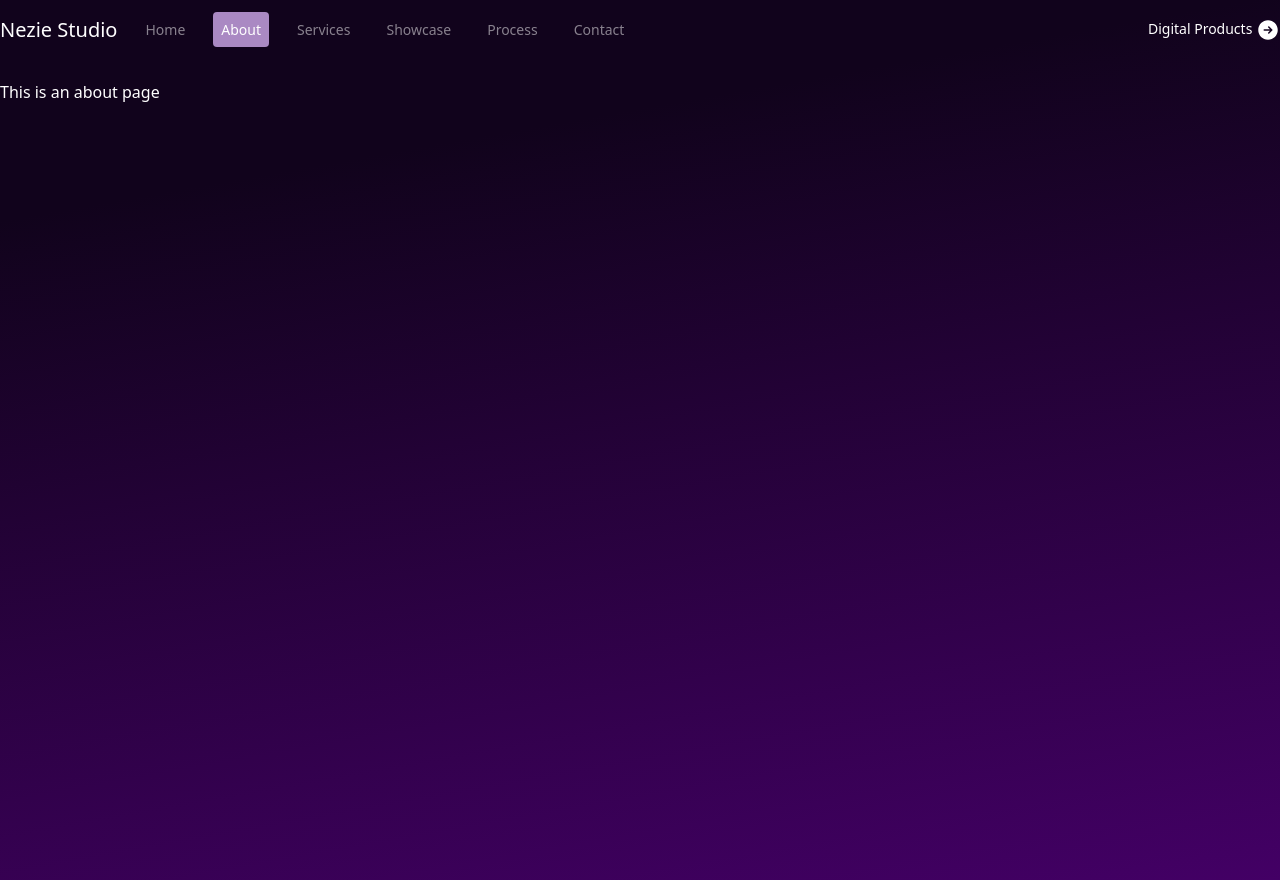
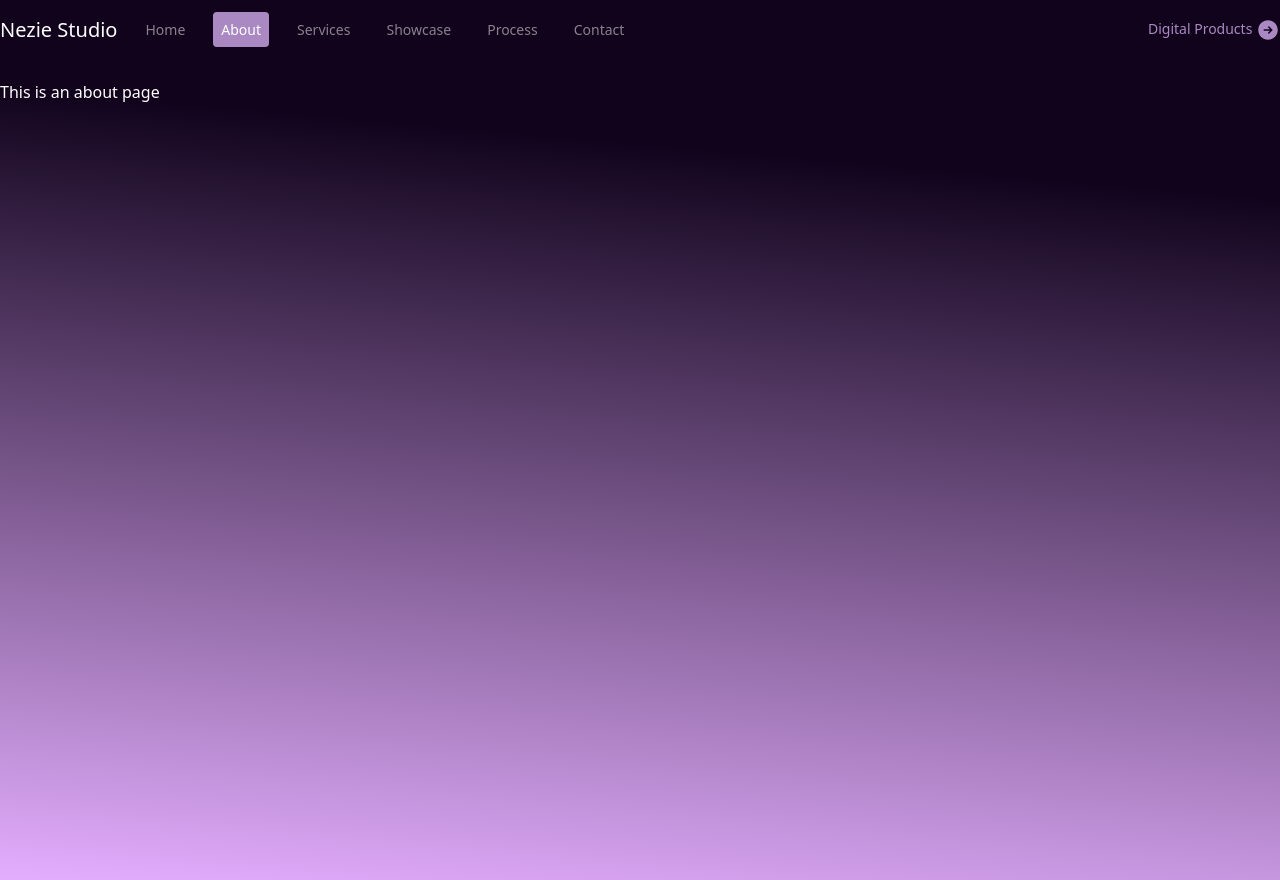
Before and after one commit to NezieLabs/client, a Vue app: page /about in a window 1280 px wide. Built offline with nearby package versions, Linux system fonts and the light colour scheme.

Commit message:
adds theme switcher on scroll point and directory cleanup

```diff
--- a/package.json
+++ b/package.json
@@ -14,6 +14,7 @@
 	},
 	"dependencies": {
 		"@heroicons/vue": "^2.0.16",
+		"@tailwindcss/postcss7-compat": "^2.2.17",
 		"install": "^0.13.0",
 		"npm": "^9.6.1",
 		"vue": "^3.2.39",
--- a/src/App.vue
+++ b/src/App.vue
@@ -1,6 +1,22 @@
 <script setup>
-import { RouterView } from "vue-router";
 import Navigation from "./components/layout/Appbar.vue";
+import { onMounted, onUnmounted } from "vue";
+
+const onScroll = () => {
+  if (window.scrollY > 500) {
+    console.log("Yes");
+  } else {
+    console.log("no");
+  }
+};
+
+onMounted(() => {
+  window.addEventListener("scroll", onScroll);
+});
+
+onUnmounted(() => {
+  window.removeEventListener("scroll", onScroll);
+});
 </script>
 
 <template>
@@ -8,4 +24,12 @@ import Navigation from "./components/layout/Appbar.vue";
   <RouterView />
 </template>
 
-<style scoped></style>
+<style scoped>
+/* Use the primary and secondary color variables in your styles */
+.primary-text {
+  color: var(--primary-color);
+}
+.secondary-background {
+  background-color: var(--secondary-color);
+}
+</style>
--- a/src/assets/tailwind.css
+++ b/src/assets/tailwind.css
@@ -3,17 +3,20 @@
 @tailwind utilities;
 
 @layer base {
-  #app,
-  body {
+}
+#app {
   color: #fff;
   overflow-x: hidden;
   overflow-y: scroll;
   background: center no-repeat
     linear-gradient(
-        350deg,
+      5deg,
       rgb(25, 6, 36) 0%,
-        rgb(67, 0, 101) 0%,
+      rgb(228, 174, 255) 0%,
       rgb(17, 3, 28) 80%
     );
 }
+
+body {
+  background-color: rgb(17, 3, 28);
 }
--- a/src/components/layout/Appbar.vue
+++ b/src/components/layout/Appbar.vue
@@ -51,9 +51,9 @@ let links = [
             </RouterLink>
           </li>
         </ul>
-        <button class="text-md">
+        <button class="text-md text-secondary-500">
           Digital Products
-          <ArrowRightCircleIcon class="h6 w-6 inline" />
+          <ArrowRightCircleIcon class="h6 w-6 inline text-secondary-500" />
         </button>
       </div>
     </nav>
--- a/src/views/HomeView.vue
+++ b/src/views/HomeView.vue
@@ -3,13 +3,13 @@ import Hero from "../components/layout/Hero.vue";
 </script>
 
 <template>
-  <main class="home">
+  <main id="switch-point" class="home">
     <Hero />
   </main>
 </template>
 
 <style>
 .home {
-  min-height: 200vh;
+  min-height: 500vh;
 }
 </style>
```
Also changed, not shown: 1 other file (tests, documents, lock files or other folders). Lines whose indentation alone changed are shown as unchanged.
